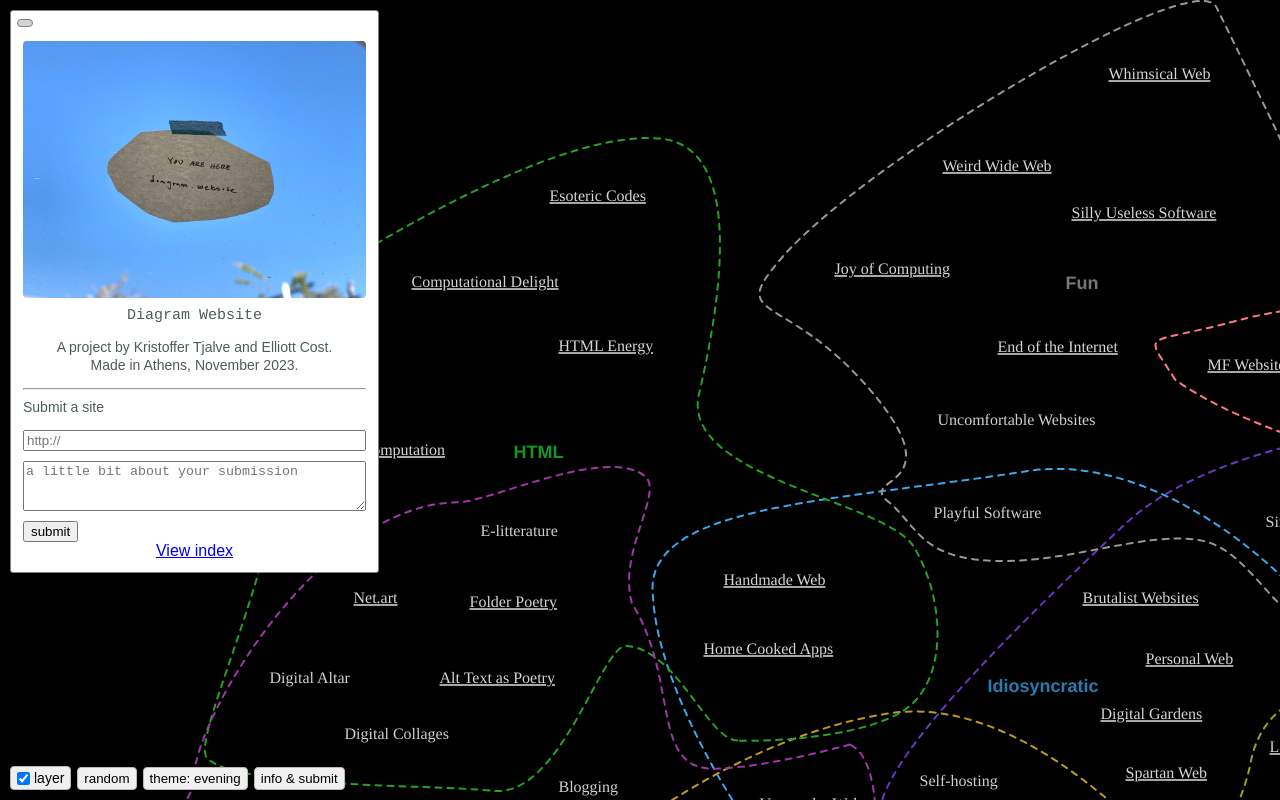
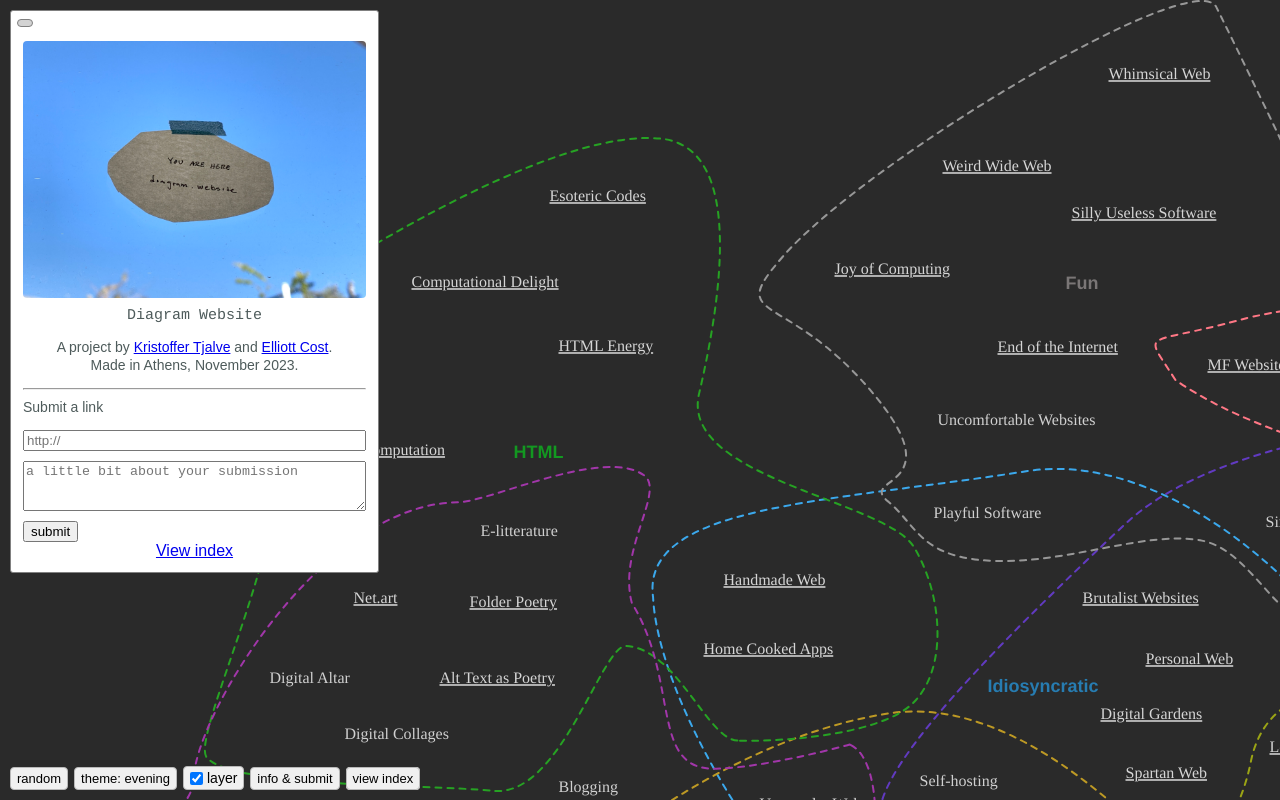
Before and after one commit to oilstel/diagram.website, a plain HTML site: page index.html in a window 1280 px wide. Both pictures are taken after a click on the button "info & submit". Shown: the top 800 px of the page. Drawn offline with Linux system fonts and the light colour scheme.

Commit message:
controls

```diff
--- a/index.html
+++ b/index.html
@@ -30,13 +30,15 @@
             /* border: 1px solid rgb(189, 189, 189); */
             color: #4e5b5b;
         }
-        #key button, #key #places {
+        #key button, #key #places, #key a {
+            font-size: 13px;
             color: #000;
             background-color: #f0f0f0;
             border: 1px solid rgb(185, 185, 185);
             border-radius: 4px;
             padding: 3px 6px;
             cursor: pointer;
+            text-decoration: none;
         }
         #key #places {
             display: flex;
@@ -49,7 +51,7 @@
         #key #places input {
             margin: 0;
         }
-        #key button:hover {
+        #key button:hover, #key a:hover {
             background-color: #e8e8e8e4;
         }
         [id^="category"] {
@@ -126,7 +128,7 @@
             background-color: #e8e8e8;
         }
         body.evening {
-            background-color: #000;
+            background-color: #2a2a2a;
         }
         body.evening svg a {
             fill: rgb(213, 213, 213) !important;
@@ -134,10 +136,13 @@
             text-decoration-color: #000 !important;
         }
         body.expressive {
-            background-color: #000;
+            background-color: #303030;
         }
         body.expressive svg a {
             fill: #fff !important;
+        }
+        body.expressive #places {
+            display: none !important;
         }
         body svg rect {
             fill: none !important;
@@ -149,18 +154,21 @@
 </head>
 <body class="evening">
     <div id="key">
-        <div class="control" id="places">
-            <input type="checkbox" id="toggle-labels" checked>
-            <label for="labels">layer</label>
-        </div>
         <div class="control">
             <button id="randomButton">random</button>
         </div>
         <div class="control">
             <button id="theme-toggle">mode</button>
         </div>
+        <div class="control" id="places">
+            <input type="checkbox" id="toggle-labels" checked>
+            <label for="labels">layer</label>
+        </div>
         <div class="control">
             <button id="about-toggle">info & submit</button>
+        </div>
+        <div class="control">
+            <a href="https://docs.google.com/spreadsheets/d/1y5AMSi3Q7JuyNmghJSBV6GhEBLAsdCfKTRoWzrc-8xE/edit#gid=0">view index</a>
         </div>
     </div>
 
@@ -177,12 +185,12 @@
 
         <h3>Diagram Website</h3>
 
-        <p>A project by Kristoffer Tjalve and Elliott Cost.<br>Made in Athens, November 2023.</p>
+        <p>A project by <a href="https://cloudlord.management/">Kristoffer Tjalve</a> and <a href="https;//elliott.computer">Elliott Cost</a>.<br>Made in Athens, November 2023.</p>
 
         <hr>
 
         <div id="submissions">
-            <p>Submit a site</p>
+            <p>Submit a link</p>
 
             <form id="submission-form">
                 <input type="text" placeholder="http://" type="url" id="url" name="url" required>
--- a/script.js
+++ b/script.js
@@ -78,7 +78,7 @@ document.getElementById('submission-form').addEventListener('submit', function(e
         body: new URLSearchParams(formObject).toString()
     }).then(response => {
         console.log('Form submitted');
-        submissionForm.innerHTML = `<p>Thank you for your submission.</p>`
+        submissionForm.innerHTML = `<p>We are reviewing your submission.</p>`
         // Handle success
     }).catch(error => {
         console.error('Error submitting form', error);
@@ -139,6 +139,8 @@ document.getElementById('theme-toggle').addEventListener('click', function() {
     document.getElementById('diagrams').setAttribute('data-current-theme', nextTheme);
     updateBodyClass(nextTheme, themes);
     updateButtonText(nextTheme);
+
+    document.getElementById('toggle-labels').checked = true;
 });
 
 // Function to update body class
```
